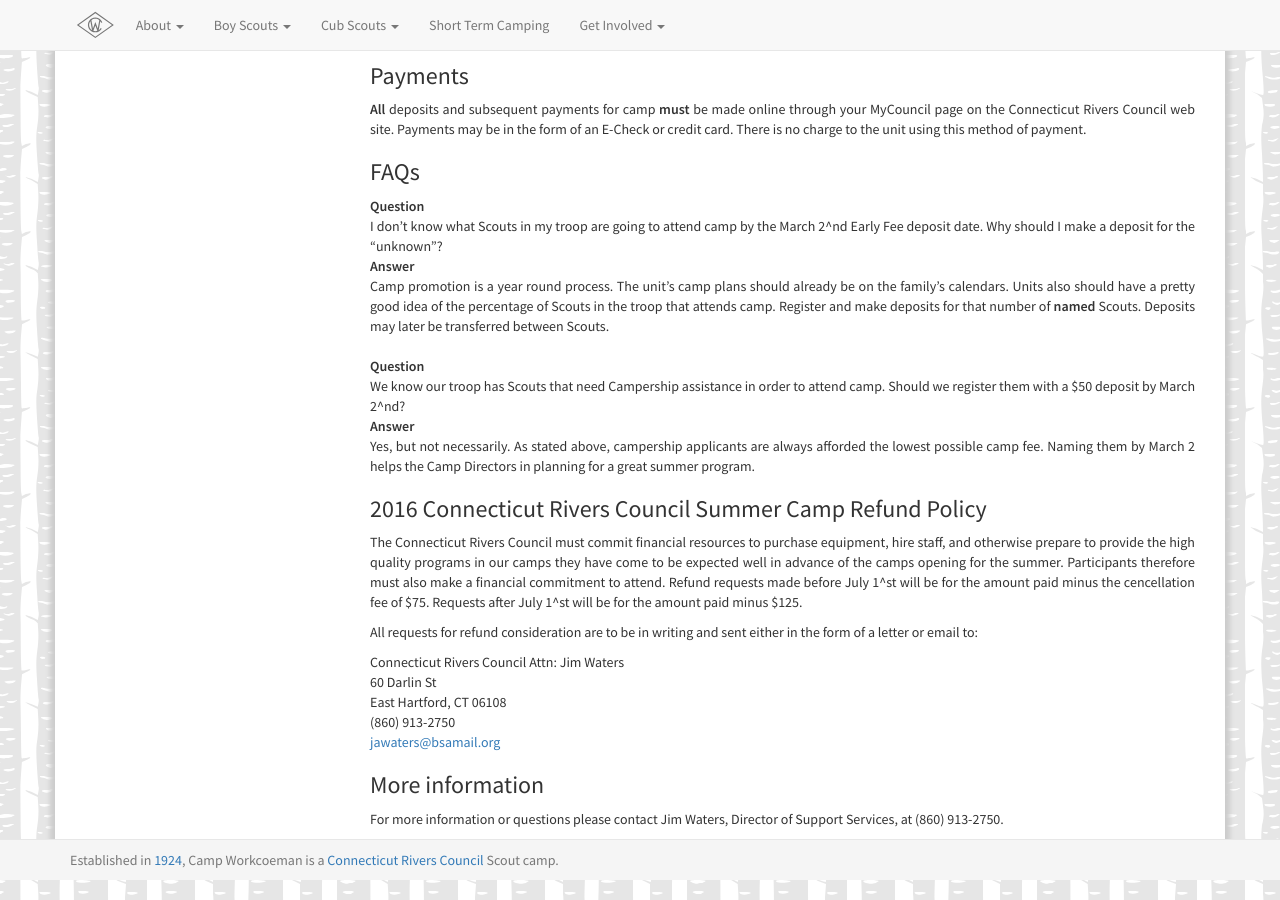
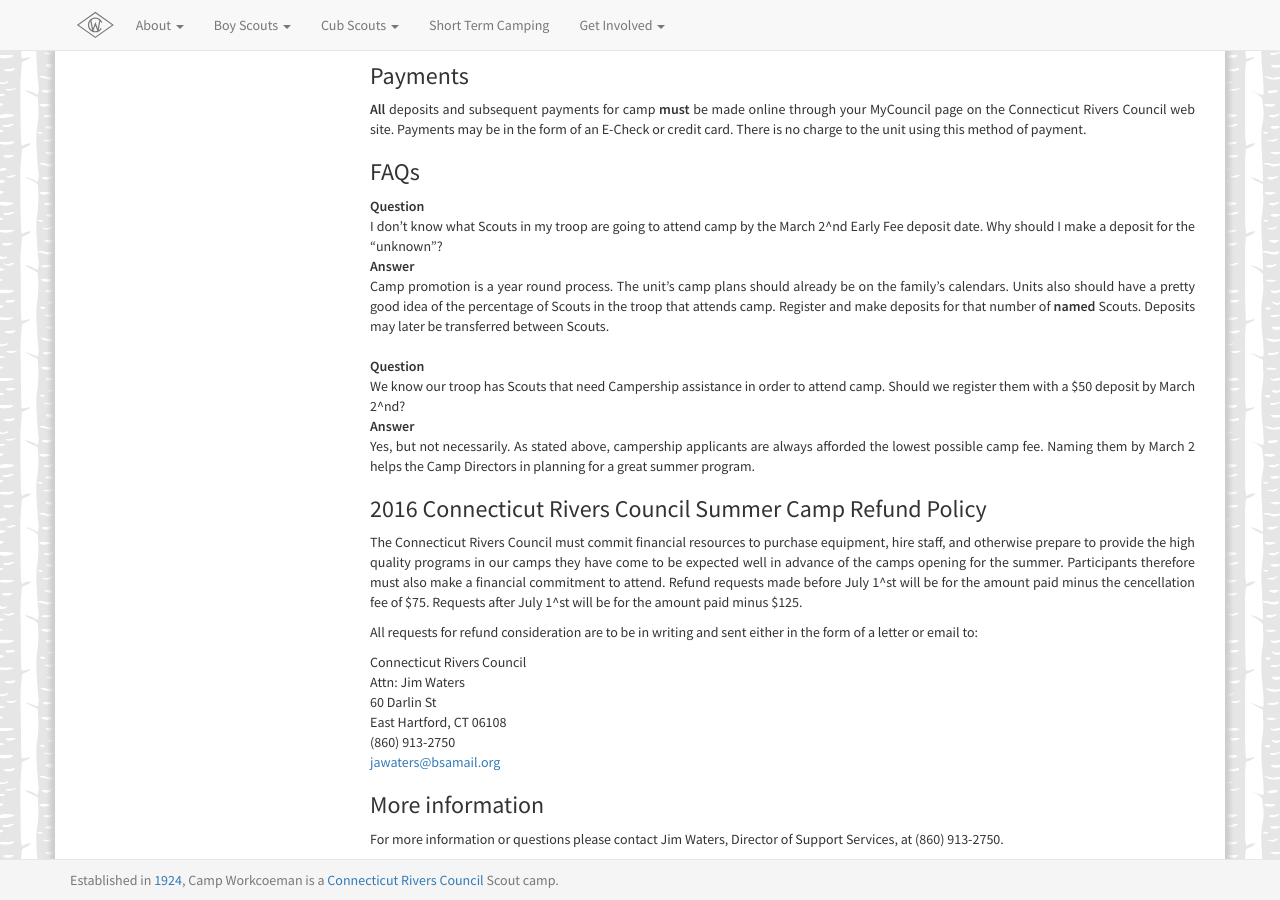
Before and after one commit to campworkcoeman/campworkcoeman.org, a Jekyll site: the page built from summer-camp/fees.md, in a window 1280 px wide and 900 px high, scrolled down 1126 px. Built offline with Jekyll 4.4.1, drawn with Linux system fonts in a browser that asks for light colours; nearby versions of some CDN libraries; Markdown is read by kramdown in place of the engine named in the settings.

Commit message:
Fix minor formatting error.

```diff
--- a/summer-camp/fees.md
+++ b/summer-camp/fees.md
@@ -110,11 +110,11 @@
 All requests for refund consideration are to be in writing and sent either in
 the form of a letter or email to:
 
-Connecticut Rivers Council
-Attn: Jim Waters
-60 Darlin St
-East Hartford, CT 06108
-(860) 913-2750
+Connecticut Rivers Council<br>
+Attn: Jim Waters<br>
+60 Darlin St<br>
+East Hartford, CT 06108<br>
+(860) 913-2750<br>
 [jawaters@bsamail.org](jawaters@bsamail.org)
 
 ### More information
```
